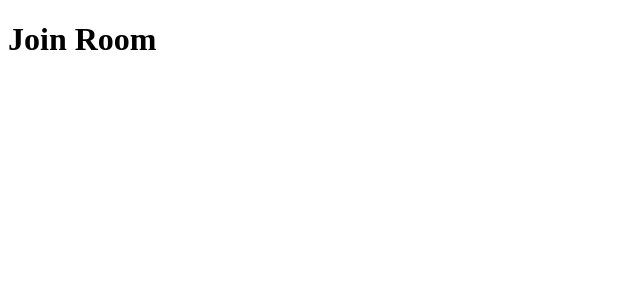
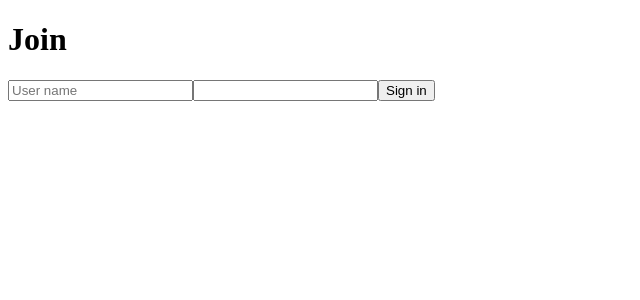
Before and after one commit to georgewfsantos/chatApp, a React (Create React App) app in the folder web/: page / in a window 1280 px wide. Shown: the top 300 px of the page, without its empty margins (0-640 px from the left). Built offline with nearby package versions, Linux system fonts and the light colour scheme.

Commit message:
build JoinRoom component elements

```diff
--- a/web/src/components/Chat/index.tsx
+++ b/web/src/components/Chat/index.tsx
@@ -1,9 +1,16 @@
 import React from "react";
+import { useParams } from "react-router-dom";
 
 // import { Container } from './styles';
+interface JoinRoomRouteParams {
+  roomTitle: string;
+  userName: string;
+}
 
 const Chat: React.FC = () => {
-  return <h1>Chat</h1>;
+  const routeParams = useParams<JoinRoomRouteParams>();
+
+  return <h1>{`Chat: ${routeParams.roomTitle}${routeParams.userName}`}</h1>;
 };
 
 export default Chat;
--- a/web/src/components/JoinRoom/index.tsx
+++ b/web/src/components/JoinRoom/index.tsx
@@ -1,9 +1,71 @@
-import React from "react";
+import React, { ChangeEvent, FormEvent, useCallback, useState } from "react";
+import { useHistory } from "react-router-dom";
 
-// import { Container } from './styles';
+import { Container, ChatContainer, SubmitButton } from "./styles";
 
 const JoinRoom: React.FC = () => {
-  return <h1>Join Room</h1>;
+  const history = useHistory();
+
+  const [userName, setUserName] = useState("");
+  const [roomTitle, setRoomTitle] = useState("");
+
+  const handleUserNameChange = useCallback(
+    (e: ChangeEvent<HTMLInputElement>) => {
+      e.preventDefault();
+
+      setUserName(e.target.value);
+    },
+    []
+  );
+
+  const handleRoomTitleChange = useCallback(
+    (e: ChangeEvent<HTMLInputElement>) => {
+      e.preventDefault();
+
+      setRoomTitle(e.target.value);
+    },
+    []
+  );
+
+  const handleSignIn = useCallback(
+    (e: FormEvent) => {
+      e.preventDefault();
+
+      if (!userName || !roomTitle) {
+        alert("error"); // change this to a tosat later;
+
+        return;
+      }
+
+      history.push(`/chat/${userName}/${roomTitle}`);
+    },
+    [history, roomTitle, userName]
+  );
+
+  return (
+    <Container>
+      <ChatContainer>
+        <h1>Join</h1>
+        <form onSubmit={handleSignIn}>
+          <input
+            type="text"
+            name="userName"
+            onChange={handleUserNameChange}
+            placeholder="User name"
+            value={userName}
+          />
+          <input
+            type="Room"
+            name="roomTitle"
+            onChange={handleRoomTitleChange}
+            placeholder=""
+            value={roomTitle}
+          />
+          <SubmitButton type="submit">Sign in</SubmitButton>
+        </form>
+      </ChatContainer>
+    </Container>
+  );
 };
 
 export default JoinRoom;
--- /dev/null
+++ b/web/src/components/JoinRoom/styles.ts
@@ -0,0 +1,5 @@
+import styled from "styled-components";
+
+export const Container = styled.div``;
+export const ChatContainer = styled.div``;
+export const SubmitButton = styled.button``;
--- a/web/src/routes.tsx
+++ b/web/src/routes.tsx
@@ -10,7 +10,7 @@ const Routes: React.FC = () => {
   return (
     <Switch>
       <Route path="/" exact component={JoinRoom} />
-      <Route path="/chat" component={Chat} />
+      <Route path="/chat/:userName/:roomTitle" component={Chat} />
     </Switch>
   );
 };
```
